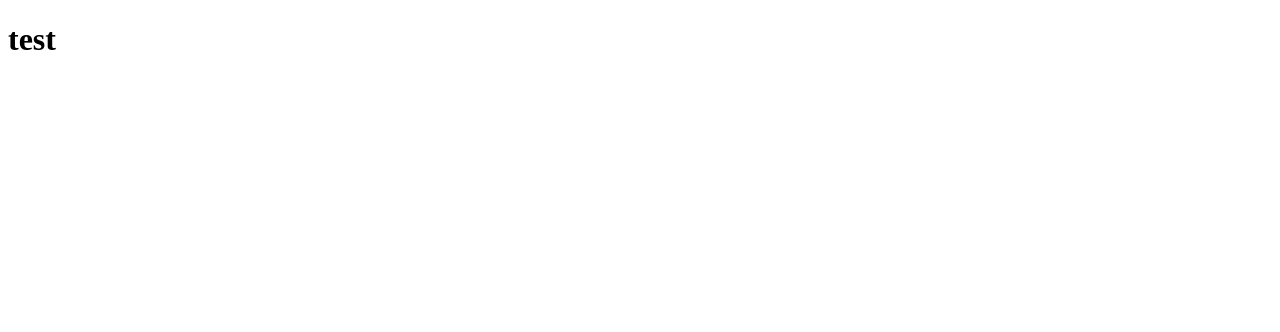
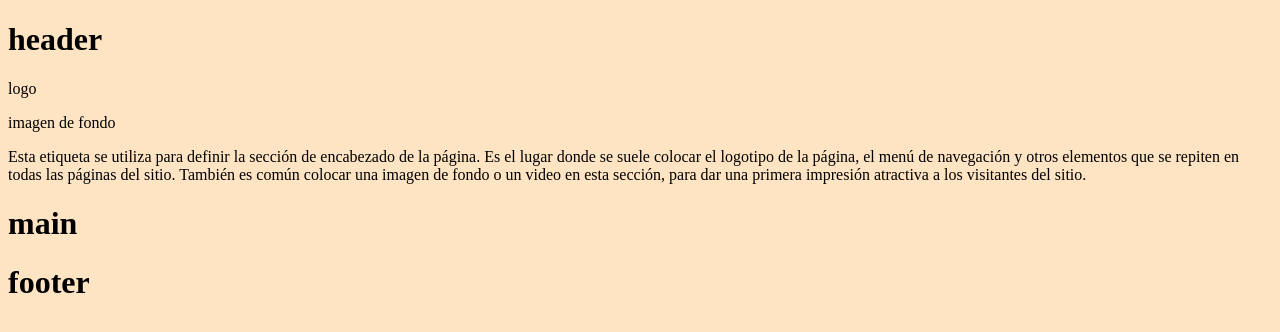
Before and after one commit to facubeltran/blog-personal, a plain HTML site: page index.html in a window 1280 px wide. Drawn offline with Linux system fonts and the light colour scheme.

Commit message:
test 02 con css y img

```diff
--- /dev/null
+++ b/css/style.css
@@ -0,0 +1,3 @@
+body{
+    background-color: bisque;
+}
--- a/index.html
+++ b/index.html
@@ -4,9 +4,27 @@
     <meta charset="UTF-8">
     <meta http-equiv="X-UA-Compatible" content="IE=edge">
     <meta name="viewport" content="width=device-width, initial-scale=1.0">
+    <link rel="stylesheet" href="css/style.css">
     <title>blog</title>
 </head>
+
 <body>
-    <h1>test</h1>
+    <header>
+        <h1>header</h1>
+        <p>logo</p>
+        <p>imagen de fondo</p>
+        <p>Esta etiqueta se utiliza para definir la sección de encabezado de la página.
+             Es el lugar donde se suele colocar el logotipo de la página,
+             el menú de navegación y otros elementos que se repiten en todas las páginas del sitio. También es común colocar una imagen de fondo o
+              un video en esta sección, para dar una primera impresión atractiva a los visitantes del sitio.</p>
+    </header>
+
+    <main>
+        <h1>main</h1>
+    </main>
+
+    <footer>
+        <h1>footer</h1>
+    </footer>
 </body>
 </html>
```
